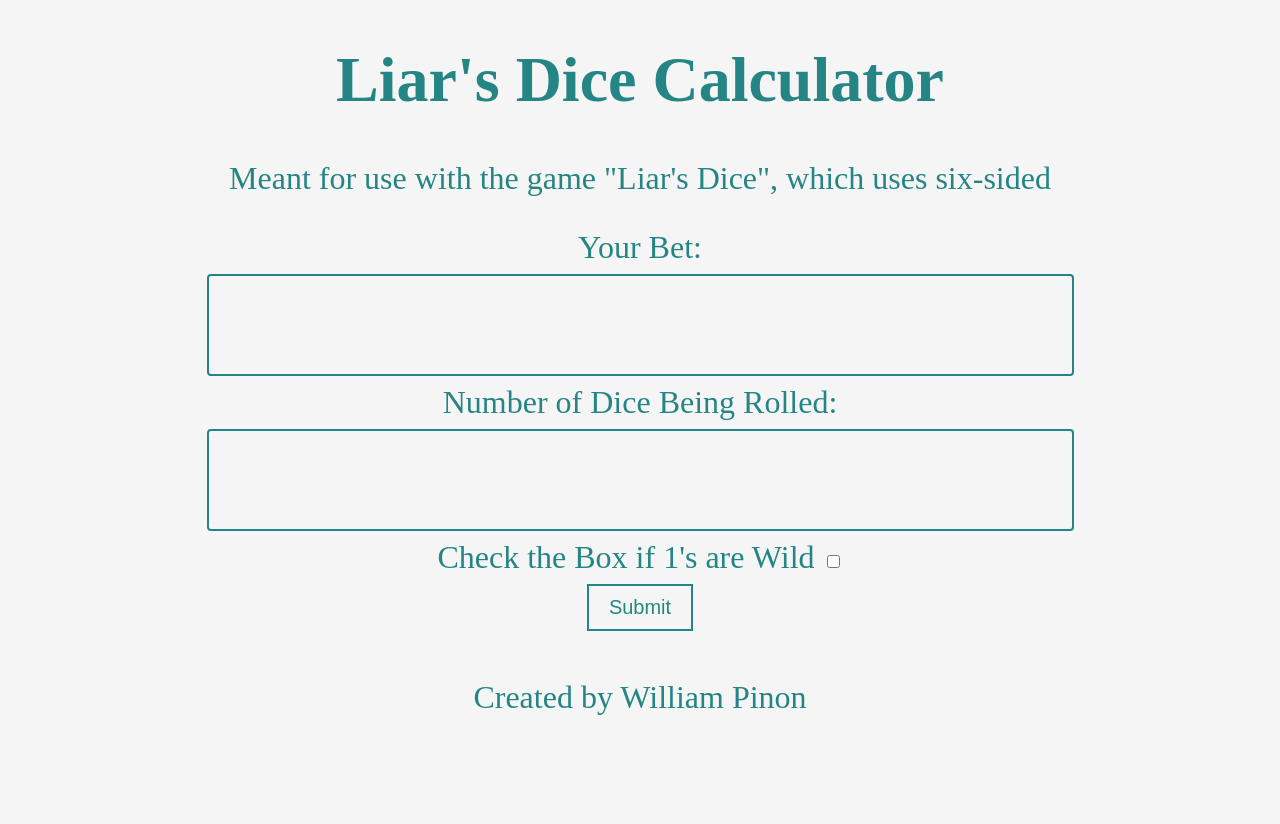
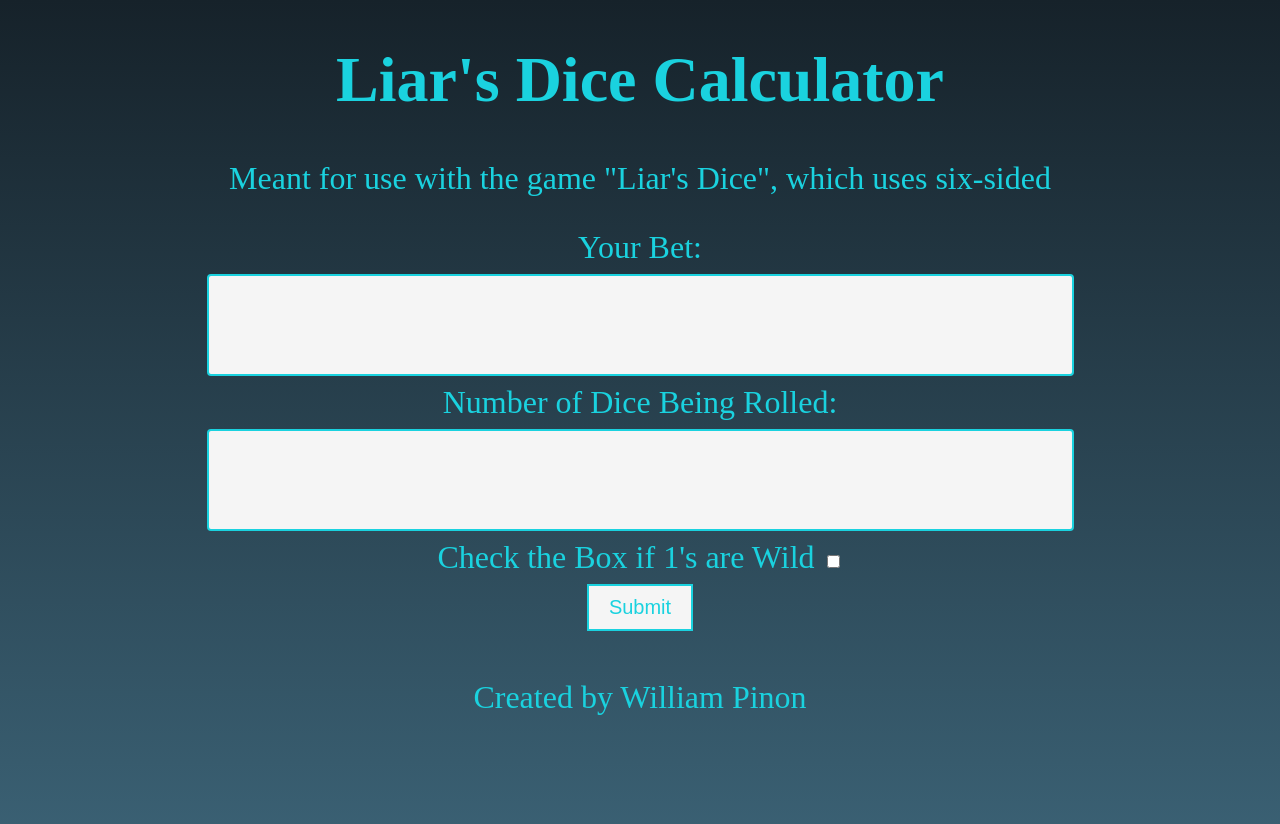
Before and after one commit to WDP1998/LiarsDice, a website: page public/index.html in a window 1280 px wide. Drawn offline with Linux system fonts and the light colour scheme.

Commit message:
Changed some CSS

```diff
--- a/public/styles.css
+++ b/public/styles.css
@@ -1,34 +1,45 @@
 body {
     background-color: whitesmoke;
-    color: rgb(37, 133, 133);
+
+    background: #16222A;
+    /* fallback for old browsers */
+    background: -webkit-linear-gradient(to top, #3A6073, #16222A);
+    /* Chrome 10-25, Safari 5.1-6 */
+    background: linear-gradient(to top, #3A6073, #16222A);
+    /* W3C, IE 10+/ Edge, Firefox 16+, Chrome 26+, Opera 12+, Safari 7+ */
+
+
+
+    color: rgb(26, 210, 223);
     font-size: 2em;
     text-align: center;
 }
+/* W3C, IE 10+/ Edge, Firefox 16+, Chrome 26+, Opera 12+, Safari 7+ */
 h1 {
-    color: rgb(37, 133, 133);
+    color: rgb(26, 210, 223);
     text-align: center;
 }
 .input {
     padding: 12px 20px;
     margin: 8px 8px;
     box-sizing: border-box;
-    border: 2px solid rgb(37, 133, 133);
+    border: 2px solid rgb(26, 210, 223);
     border-radius: 4px;
     background-color: whitesmoke;
-    color:rgb(37, 133, 133);
+    color:rgb(26, 210, 223);
     font-size: 2em;
     text-align: center;
 }
 #res{
-    background-color: lightgrey;
+    background-color: rgb(71, 71, 71);
 }
 
 #button{
     background-color: whitesmoke;
-    color: rgb(37, 133, 133);
+    color: rgb(26, 210, 223);
     font-size: 20px;
     padding: 10px 20px;
-    border: 2px solid rgb(37, 133, 133);
+    border: 2px solid rgb(26, 210, 223);
     margin:8px;
 }
 .page-wrap {
```
